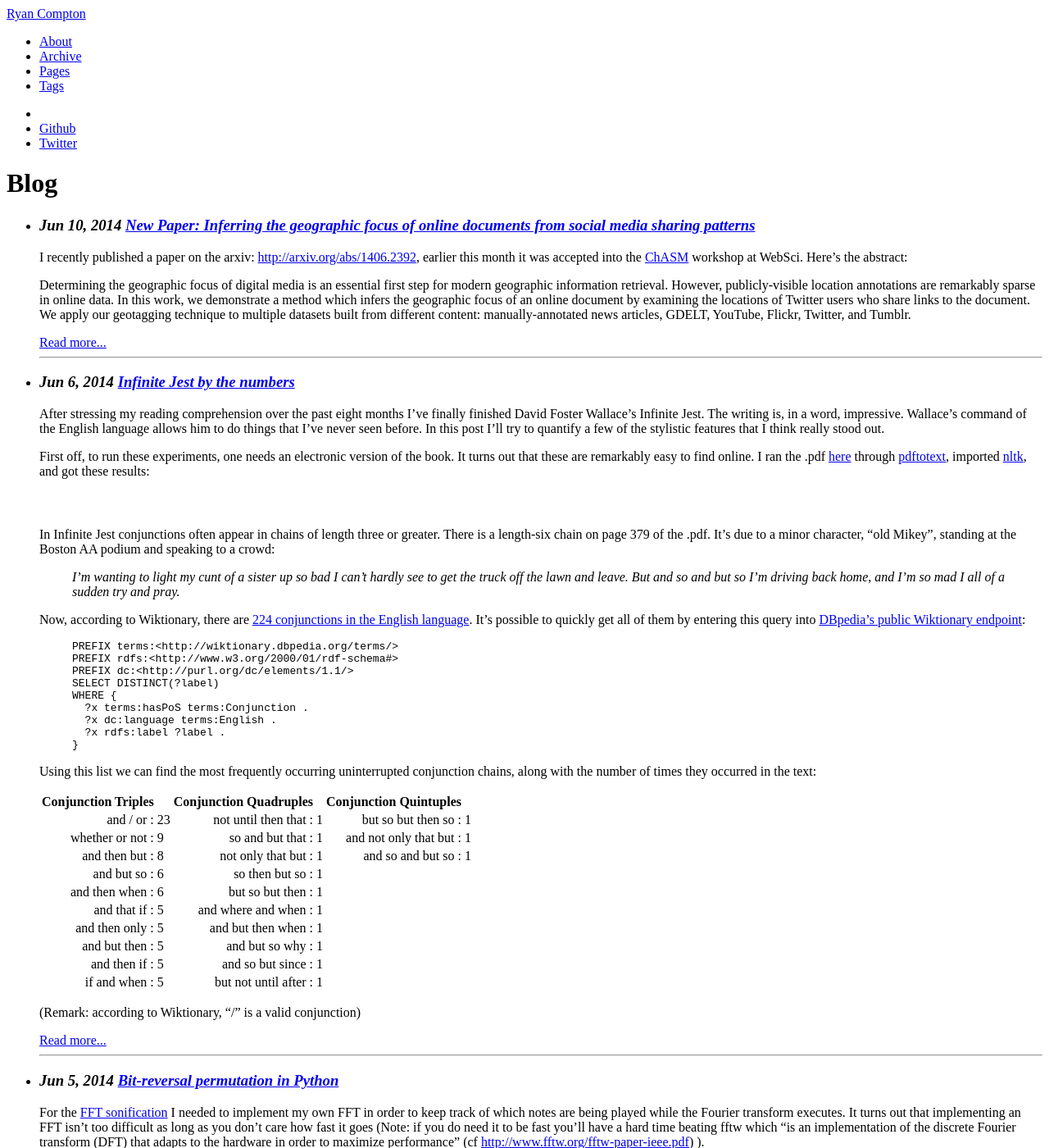
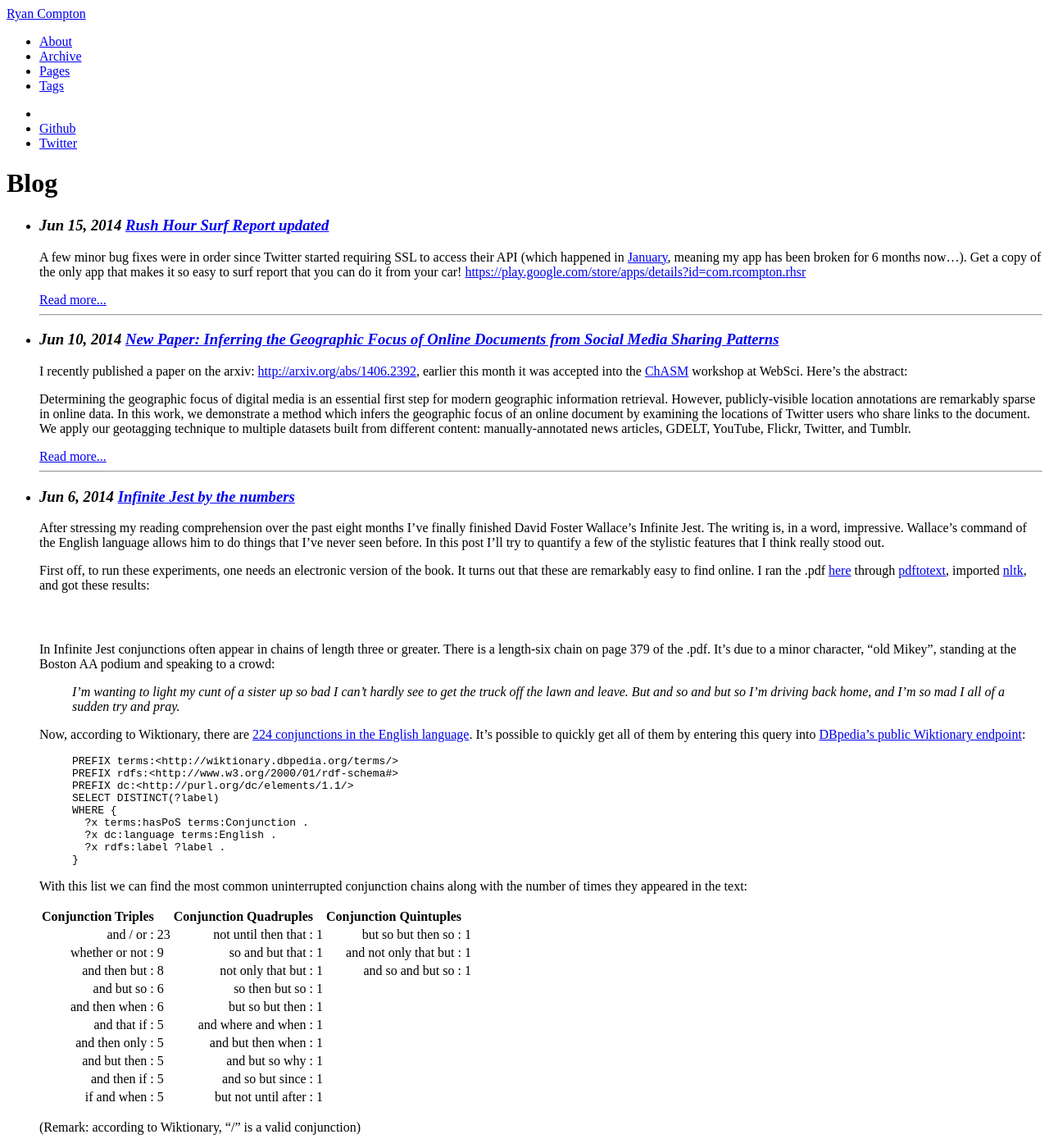
Before and after one commit to rcompton/ryancompton.net, a Jekyll site: the page built from index.md, in a window 1280 px wide and 1400 px high. Shown: the whole window at 82% size. Built offline with Jekyll 4.4.1, drawn with Linux system fonts in a browser that asks for light colours; nearby versions of some CDN libraries; formulas are drawn with MathJax 3.

Commit message:
post about app update

```diff
--- a/_posts/2014-06-06-statistical-features-of-infinite-jest.md
+++ b/_posts/2014-06-06-statistical-features-of-infinite-jest.md
@@ -33,7 +33,7 @@ WHERE {
 }
 {% endhighlight %}
 
-Using this list we can find the most frequently occurring uninterrupted conjunction chains, along with the number of times they occurred in the text:
+With this list we can find the most common uninterrupted conjunction chains along with the number of times they appeared in the text:
 
 | Conjunction Triples |  | Conjunction Quadruples |  | Conjunction Quintuples |  |
 |-:|:-|-:|:-|-:|:-|
@@ -129,11 +129,11 @@ Our next result:
 
 ###*Wallace used a vocabulary of 20,584 words to write Infinite Jest*{: style="color: white"}
 
-By comparison, the [Brown Corpus](https://en.wikipedia.org/wiki/Brown_Corpus), which is roughly three times longer than Infinite Jest, contains only 26,126 unique words. Specifically, the Brown Corpus contains 9,964,284 characters and 2,074,513 (not necessarily unique) words, while Infinite Jest contains 3,204,159 characters and 577,608 words. If we restrict the Brown Corpus to its first 3,204,159 characters we find a vocabulary of only 15,771 unique words.
+By comparison, the [Brown Corpus](https://en.wikipedia.org/wiki/Brown_Corpus), which is roughly three times longer than Infinite Jest, contains only 26,126 unique words. To be precise, the Brown Corpus contains 9,964,284 characters and 2,074,513 (not necessarily unique) words, while Infinite Jest contains 3,204,159 characters and 577,608 words. If we restrict the Brown Corpus to its first 3,204,159 characters we find a vocabulary of only 15,771 unique words.
 
 If we restrict to the first 35,000 words, Infinite Jest contains 4,923 unique words ([more than most rappers, but still less than the Wu-Tang clan](http://rappers.mdaniels.com.s3-website-us-east-1.amazonaws.com/)) while the Brown Corpus contains 2,708.
 
-One issue with measuring vocabulary sizes is that suffixes may artificially inflate the number of distinct words in the set (e.g. fantod and fantods should not count as two words). To mitigate this, I used the
+One issue with measuring vocabulary size is that suffixes may artificially inflate the number of distinct words in the set (e.g. fantod and fantods should not count as two words). To mitigate this, I used the
 Porter [Stemming](https://en.wikipedia.org/wiki/Stemming) algorithm to first remove suffixes for every word in the text before counting uniques. I also removed all characters which were not ascii letters (e.g. digits).
 
 Here's the code:
--- /dev/null
+++ b/_posts/2014-06-15-rush-hour-surf-report-updated.md
@@ -0,0 +1,10 @@
+---
+layout: post
+title: "Rush Hour Surf Report updated"
+description: ""
+category:
+tags: ["coding"]
+---
+{% include JB/setup %}
+
+A few minor bug fixes were in order since Twitter started requiring SSL to access their API (which happened in [January](https://twitter.com/twitterapi/status/422807297048326144), meaning my app has been broken for 6 months now...). Get a copy of the only app that makes it so easy to surf report that you can do it from your car! <https://play.google.com/store/apps/details?id=com.rcompton.rhsr>
```
Also changed, not shown: _posts/2014-06-10-new-paper-inferring-the-geographic-focus-of-online-documents-from-social-media-sharing-patterns.md (+1 -1 lines).
